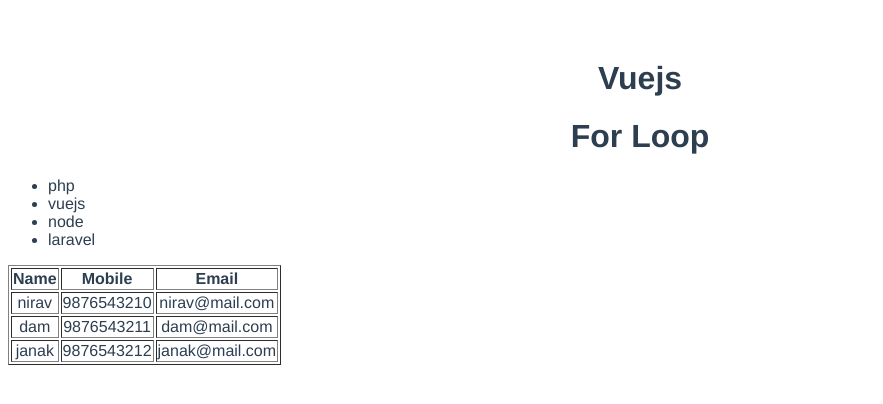
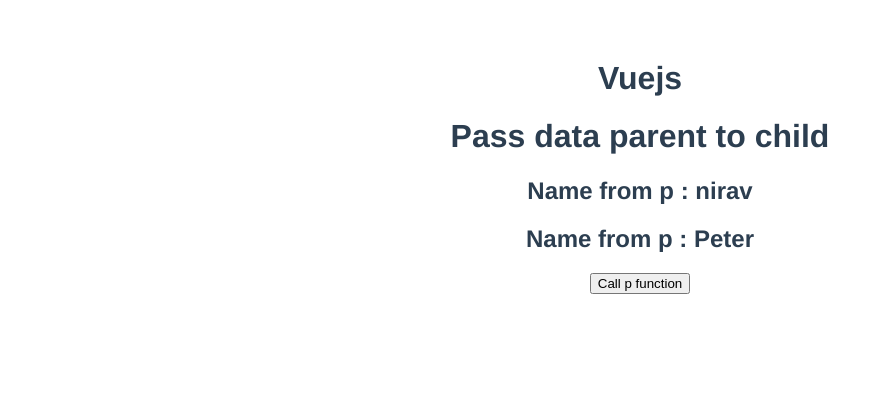
Before and after one commit to niravbhoi/vue-step-by-step, a Vue app: page / in a window 1280 px wide. Shown: the top 404 px of the page, without its empty margins (0-883 px from the left). Built offline with nearby package versions, Linux system fonts and the light colour scheme.

Commit message:
pass data parent child comp

```diff
--- a/src/App.vue
+++ b/src/App.vue
@@ -7,7 +7,8 @@
     <!-- <GetInput /> -->
     <!-- <CheckboxRadio /> -->
     <!-- <IfElse /> -->
-    <ForLoop />
+    <!-- <ForLoop /> -->
+    <ParentComp/>
 </template>
 
 <script>
@@ -17,13 +18,13 @@
 // import GetInput from './components/GetInput.vue'
 // import CheckboxRadio from './components/CheckboxRadio.vue'
 // import IfElse from './components/IfElse.vue'
-import ForLoop from './components/ForLoop.vue'
+// import ForLoop from './components/ForLoop.vue'
+import ParentComp from './components/ParentComp.vue'
 
 export default {
     name: 'App',
     data(){
         return {
-
         }
     },
     components: {
@@ -33,7 +34,8 @@
         // GetInput,
         // CheckboxRadio,
         // IfElse,
-        ForLoop
+        // ForLoop,
+        ParentComp,
     }
 }
 </script>
--- /dev/null
+++ b/src/components/ChildComp.vue
@@ -0,0 +1,23 @@
+<template>
+    <h1>
+       Pass data parent to child
+    </h1>
+    <h2>Name from p : {{ name }}</h2>
+    <h2>Name from p : {{ userdata.name }}</h2>
+    <button v-on:click="getData()">Call p function</button>
+</template>
+<script>
+export default {
+    name : "ChildComp",
+    props:{
+            name : String,
+            userdata : Object,
+            getData : Function
+    },
+    data(){
+        return{
+
+        }
+    }
+}
+</script>
--- /dev/null
+++ b/src/components/ParentComp.vue
@@ -0,0 +1,25 @@
+<template>
+    <ChildComp name="nirav" :userdata="user" :getData="getData"/>
+</template>
+<script>
+import ChildComp from './ChildComp.vue'
+export default {
+    name : "ParentComp",
+    data(){
+        return {
+            user:{
+                name : 'Peter',
+                email: 'peter@mail.com'
+            }
+        }
+    },
+    components:{
+        ChildComp
+    },
+    methods: {
+        getData(){
+            console.warn("parent function called")
+        }
+    }
+}
+</script>
```
